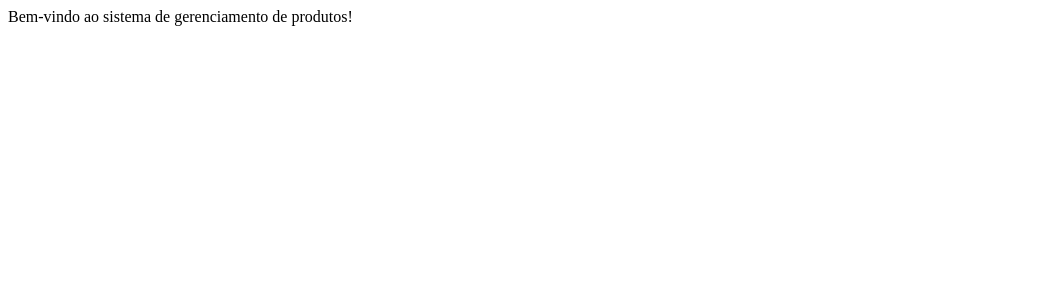
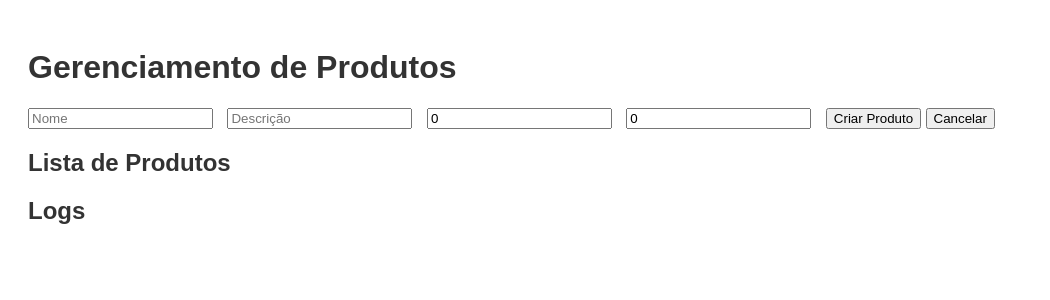
Before and after one commit to rafammb/P1web-2sem, a PHP site: page / in a window 1280 px wide. Shown: the top 300 px of the page, without its empty margins (0-1050 px from the left). Run offline with PHP 8.4, Linux system fonts and the light colour scheme; data comes from the database, SQL or seed files in the repository; both versions use the stored data as it was after the commit.

Commit message:
FEAT:Inicialiazacao da branch P1-Vue com adicao do codigo vue.js

```diff
--- /dev/null
+++ b/public/app.js
@@ -0,0 +1,133 @@
+Vue.component('produto-log-manager', {
+    template: `
+        <div>
+            <h1>Gerenciamento de Produtos</h1>
+            <form @submit.prevent="criarProduto">
+                <input v-model="novoProduto.nome" placeholder="Nome" required>
+                <input v-model="novoProduto.descricao" placeholder="Descrição" required>
+                <input v-model="novoProduto.preco" type="number" placeholder="Preço" required>
+                <input v-model="novoProduto.estoque" type="number" placeholder="Estoque" required>
+                <button type="submit">Criar Produto</button>
+                <button @click.prevent="cancelar">Cancelar</button>
+            </form>
+
+            <h2>Lista de Produtos</h2>
+            <ul>
+                <li v-for="produto in produtos" :key="produto.id">
+                    {{ produto.nome }} - {{ produto.descricao }} - R$ {{ produto.preco }} - Estoque: {{ produto.estoque }}
+                    <button @click="editarProduto(produto)">Editar</button>
+                    <button @click="deletarProduto(produto.id)">Deletar</button>
+                </li>
+            </ul>
+
+            <h2>Logs</h2>
+            <ul>
+                <li v-for="log in logs" :key="log.id">
+                    {{ log.message }} - {{ log.timestamp }}
+                </li>
+            </ul>
+        </div>
+    `,
+    data() {
+        return {
+            produtos: [],
+            logs: [],
+            novoProduto: {
+                nome: '',
+                descricao: '',
+                preco: 0,
+                estoque: 0
+            }
+        };
+    },
+    mounted() {
+        this.carregarProdutos();
+        this.carregarLogs();
+    },
+    methods: {
+        carregarProdutos() {
+            fetch('api/produtos')
+                .then(response => response.json())
+                .then(data => {
+                    console.log('Produtos carregados:', data);
+                    this.produtos = data.data || [];
+                })
+                .catch(error => console.error('Erro ao carregar produtos:', error));
+        },
+        carregarLogs() {
+            fetch('api/logs')
+                .then(response => response.json())
+                .then(data => {
+                    console.log('Logs carregados:', data);
+                    this.logs = data.data || [];
+                })
+                .catch(error => console.error('Erro ao carregar logs:', error));
+        },
+        criarProduto() {
+            fetch('api/produtos', {
+                method: 'POST',
+                headers: {
+                    'Content-Type': 'application/json'
+                },
+                body: JSON.stringify(this.novoProduto)
+            })
+            .then(response => response.json())
+            .then(data => {
+                console.log('Produto criado:', data);
+                this.carregarProdutos();
+                this.novoProduto = { nome: '', descricao: '', preco: 0, estoque: 0 };
+            })
+            .catch(error => console.error('Erro ao criar produto:', error));
+        },
+        editarProduto(produto) {
+            const novoNome = prompt('Novo nome:', produto.nome);
+            const novaDescricao = prompt('Nova descrição:', produto.descricao);
+            const novoPreco = prompt('Novo preço:', produto.preco);
+            const novoEstoque = prompt('Novo estoque:', produto.estoque);
+
+            if (novoNome && novaDescricao && novoPreco !== null && novoEstoque !== null) {
+                const produtoAtualizado = {
+                    ...produto,
+                    nome: novoNome,
+                    descricao: novaDescricao,
+                    preco: parseFloat(novoPreco),
+                    estoque: parseInt(novoEstoque)
+                };
+
+                fetch(`api/produtos/${produto.id}`, {
+                    method: 'PUT',
+                    headers: {
+                        'Content-Type': 'application/json'
+                    },
+                    body: JSON.stringify(produtoAtualizado)
+                })
+                .then(response => response.json())
+                .then(data => {
+                    console.log('Produto atualizado:', data);
+                    this.carregarProdutos();
+                })
+                .catch(error => console.error('Erro ao atualizar produto:', error));
+            }
+        },
+        deletarProduto(produtoId) {
+            if (confirm('Tem certeza que deseja deletar este produto?')) {
+                fetch(`api/produtos/${produtoId}`, {
+                    method: 'DELETE'
+                })
+                .then(response => response.json())
+                .then(data => {
+                    console.log('Produto deletado:', data);
+                    this.carregarProdutos();
+                })
+                .catch(error => console.error('Erro ao deletar produto:', error));
+            }
+        },
+        cancelar() {
+            this.novoProduto = { nome: '', descricao: '', preco: 0, estoque: 0 };
+        }
+    }
+});
+
+new Vue({
+    el: '#app'
+});
--- /dev/null
+++ b/public/index.html
@@ -0,0 +1,18 @@
+<!DOCTYPE html>
+<html lang="pt-BR">
+<head>
+    <meta charset="UTF-8">
+    <meta name="viewport" content="width=device-width, initial-scale=1.0">
+    <title>Gerenciamento de Produtos</title>
+    <link rel="stylesheet" href="style.css">
+</head>
+<body>
+    <div id="app">
+        <produto-log-manager></produto-log-manager>
+    </div>
+
+    <script src="https://cdn.jsdelivr.net/npm/vue@2"></script>
+
+    <script src="app.js"></script>
+</body>
+</html>
--- a/index.php
+++ b/public/index.php
@@ -1,9 +1,9 @@
 <?php
-require_once 'src/Models/Produto.php';
-require_once 'src/Models/Log.php';
-require_once 'src/Controllers/LogController.php';
-require_once 'src/Controllers/ProdutoController.php';
-require_once 'src/Config/Database.php';
+require __DIR__ . '/../src/Models/Produto.php';
+require __DIR__ . '/../src/Models/Log.php';
+require __DIR__ . '/../src/Controllers/LogController.php';
+require __DIR__ . '/../src/Controllers/ProdutoController.php';
+require __DIR__ . '/../src/Config/Database.php';
 
 $db = new Database();
 $produtoController = new ProdutoController($db);
@@ -14,54 +14,39 @@ $requestMethod = $_SERVER['REQUEST_METHOD'];
 
 switch ($requestUri) {
     case '/':
-        echo "Bem-vindo ao sistema de gerenciamento de produtos!";
+        echo file_get_contents('index.html');
         break;
 
-    case '/produtos/criar':
-        if ($requestMethod === 'POST') {
+    case '/api/produtos':
+        if ($requestMethod === 'GET') {
+            echo listarProdutos($produtoController);
+        } elseif ($requestMethod === 'POST') {
             echo criarProduto($produtoController);
-        } else {
-            header("HTTP/1.0 405 Method Not Allowed");
-            echo json_encode(["error" => "Método não permitido. Use POST para criar um produto."]);
         }
         break;
 
-    case '/produtos/listar':
-        echo listarProdutos($produtoController);
-        break;
-
-    case (preg_match('/\/produtos\/buscar\/(\d+)/', $requestUri, $matches) ? true : false):
+    case (preg_match('/\/api\/produtos\/(\d+)/', $requestUri, $matches) ? true : false):
         $id = $matches[1];
-        echo buscarProdutoPorId($produtoController, $id);
-        break;
-
-    case (preg_match('/\/produtos\/atualizar\/(\d+)/', $requestUri, $matches) ? true : false):
-        $id = $matches[1];
-        if ($requestMethod === 'PUT') {
+        if ($requestMethod === 'GET') {
+            echo buscarProdutoPorId($produtoController, $id);
+        } elseif ($requestMethod === 'PUT') {
             echo atualizarProduto($produtoController, $id);
-        } else {
-            header("HTTP/1.0 405 Method Not Allowed");
-            echo json_encode(["error" => "Método não permitido. Use PUT para atualizar um produto."]);
+        } elseif ($requestMethod === 'DELETE') {
+            echo deletarProduto($produtoController, $id);
         }
         break;
 
-    case (preg_match('/\/produtos\/deletar\/(\d+)/', $requestUri, $matches) ? true : false):
-        $id = $matches[1];
-        if ($requestMethod === 'DELETE') {
-            echo deletarProduto($produtoController, $id);
-        } else {
-            header("HTTP/1.0 405 Method Not Allowed");
-            echo json_encode(["error" => "Método não permitido. Use DELETE para excluir um produto."]);
+    case '/api/logs':
+        if ($requestMethod === 'GET') {
+            echo listarLogs($logController);
         }
         break;
 
-    case '/logs':
-        echo listarLogs($logController);
-        break;
-
-    case (preg_match('/\/logs\/(\d+)/', $requestUri, $matches) ? true : false):
+    case (preg_match('/\/api\/logs\/(\d+)/', $requestUri, $matches) ? true : false):
         $id = $matches[1];
-        echo buscarLogPorId($logController, $id);
+        if ($requestMethod === 'GET') {
+            echo buscarLogPorId($logController, $id);
+        }
         break;
 
     default:
@@ -69,6 +54,7 @@ switch ($requestUri) {
         echo json_encode(["error" => "Rota não encontrada"]);
         break;
 }
+
 
 function criarProduto($produtoController) {
     try {
--- /dev/null
+++ b/public/style.css
@@ -0,0 +1,16 @@
+body {
+    font-family: Arial, sans-serif;
+    padding: 20px;
+}
+
+h1, h2 {
+    color: #333;
+}
+
+section {
+    margin-bottom: 20px;
+}
+
+input {
+    margin-right: 10px;
+}
--- a/src/Controllers/Logcontroller.php
+++ b/src/Controllers/Logcontroller.php
@@ -34,4 +34,3 @@ class LogController {
         return $this->log->registrar($acao, $produtoId, $userInsert);
     }
 }
-?>
--- a/src/Controllers/Produtocontroller.php
+++ b/src/Controllers/Produtocontroller.php
@@ -11,7 +11,6 @@ class ProdutoController {
         $this->produto = new Produto($db);
         $this->log = new Log($db);
     }
-
     public function listar() {
         try {
             $produtos = $this->produto->listar();
@@ -20,7 +19,6 @@ class ProdutoController {
             return json_encode(["success" => false, "error" => $e->getMessage()]);
         }
     }
-
     public function buscarPorId($id) {
         try {
             $produto = $this->produto->buscarPorId($id);
@@ -37,15 +35,16 @@ class ProdutoController {
     public function criar($dados) {
         try {
             $id = $this->produto->criar($dados);
+            $this->log->registrar('criação', $id, $dados['userInsert']);
             return json_encode(["success" => true, "message" => "Produto criado com ID: $id"]);
         } catch (Exception $e) {
             return json_encode(["success" => false, "error" => $e->getMessage()]);
         }
     }
-
     public function atualizar($id, $dados) {
         try {
             if ($this->produto->atualizar($id, $dados)) {
+                $this->log->registrar('atualização', $id, $dados['userInsert']);
                 return json_encode(["success" => true, "message" => "Produto atualizado com sucesso!"]);
             } else {
                 return json_encode(["success" => false, "error" => "Produto não encontrado ou não atualizado."]);
@@ -54,12 +53,11 @@ class ProdutoController {
             return json_encode(["success" => false, "error" => $e->getMessage()]);
         }
     }
-
-    public function deletar($id, $userInsert) {
+        public function deletar($id, $userInsert) {
         try {
             $produtoExistente = $this->produto->buscarPorId($id);
             if (!$produtoExistente) {
-                return json_encode(["success" => false, "error" => "Produto com id $id não encontrado."]);
+                return json_encode(["success" => false, "error" => "Produto com ID $id não encontrado."]);
             }
 
             if ($this->produto->deletar($id)) {
@@ -71,4 +69,3 @@ class ProdutoController {
         }
     }
 }
-?>
--- a/src/Models/Produto.php
+++ b/src/Models/Produto.php
@@ -38,4 +38,3 @@ class Produto {
         return $stmt->execute([$id]);
     }
 }
-?>
```
Also changed, not shown: db/database.db, src/Config/Database.php (line endings or trailing spaces), src/Models/Log.php (line endings or trailing spaces).
